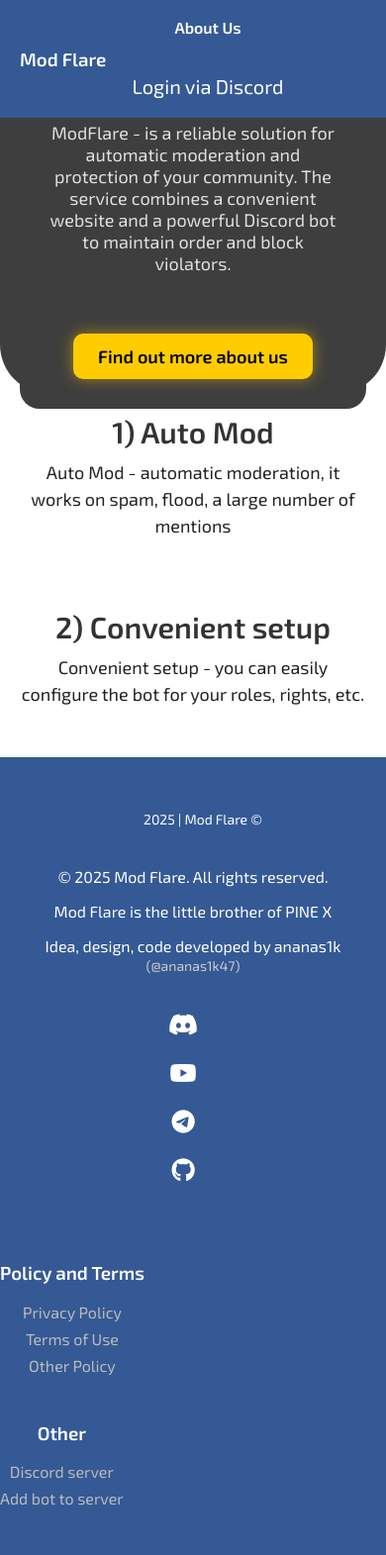
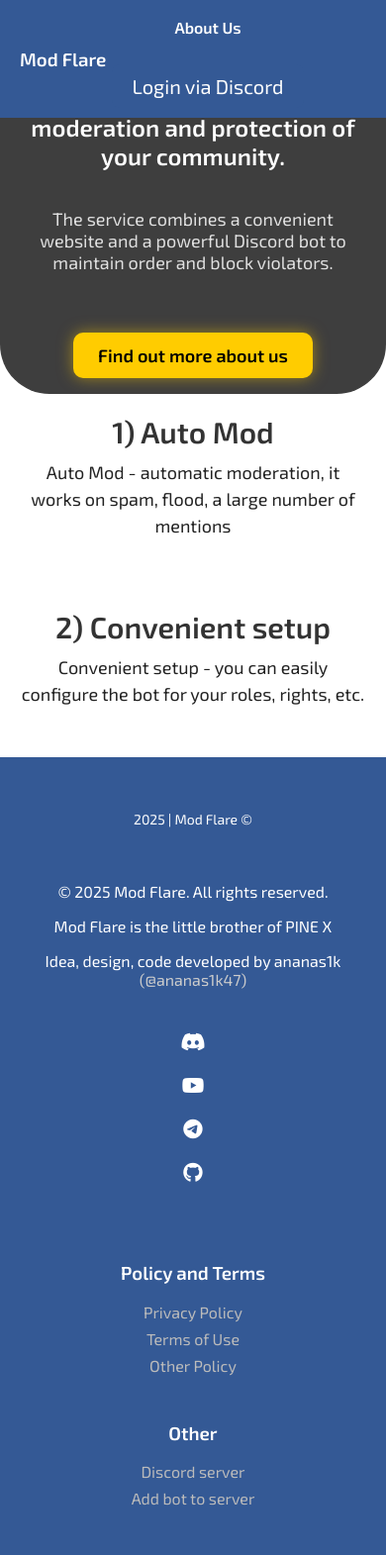
Before and after one commit to Ananas1kexe/ModFlare, a Django app: page / in a window 390 px wide. Shown: the whole page at 99% size. After the commit the page ends 1521 px from the top, so only its background shows below. Run offline with Django 5.2, Linux system fonts and the light colour scheme.

Commit message:
Add files via upload

```diff
--- a/main/templates/main/index.html
+++ b/main/templates/main/index.html
@@ -148,6 +148,7 @@
 
         .hero {
             display: flex;
+            flex-direction: column;
             justify-content: center;
             align-items: center;
             text-align: center;
@@ -155,15 +156,31 @@
             background-color: #3e3e3e;
             padding: 40px;
             position: relative;
-            flex-direction: column;
             border-bottom-right-radius: 50px;
             border-bottom-left-radius: 50px;
+            max-width: 100%;
+            overflow: hidden;
+        }
+
+        .hero h2, .hero p {
+            max-width: 650px;
+            color: white;
+        }
+        .button {
+            background-color: #ffcc00;
+            padding: 10px 20px;
+            border-radius: 10px;
+            font-weight: bold;
+            text-decoration: none;
+            color: black;
+            margin-top: 10px;
+            box-shadow: 0 0 15px rgba(255, 204, 0, 0.5);
 
         }
-
         .hero-content {
             max-width: 650px;
             padding: 30px;
+            max-height:350px;
             background-color: #3e3e3e;
 
             {% comment %} background: rgba(0, 0, 0, 0.5); {% endcomment %}
@@ -524,7 +541,34 @@
             font-size: 18px;
         }
 
-        .footer-content {
+
+        footer {
+            padding: 30px 5%;
+          }
+
+          .footer-content {
+            flex-direction: column;
+            align-items: center;
+            text-align: center;
+            gap: 15px;
+          }
+
+          .footer-left,
+          .footer-right {
+            margin: 10px 0;
+          }
+
+          .footer-columns {
+            flex-direction: column;
+            gap: 20px;
+            align-items: center;
+          }
+
+          .footer-right a {
+            font-size: 20px;
+          }
+      }
+        {% comment %} .footer-content {
             flex-direction: column;
             align-items: center;
         }
@@ -546,8 +590,8 @@
 
         .devloper {
             font-size: 14px;
-        }
-    }
+        } {% endcomment %}
+
 
 
     </style>
@@ -576,8 +620,18 @@
     </header>
 
 
+    <section class="hero">
+        {% if request.session.user %}
+        <div class="user-info">
+            <p>Welcom {{ request.session.user.username }}#{{ request.session.user.discriminator }}</p>
+        </div>
+        {% endif %}
+        <h2>ModFlare - is a reliable solution for automatic moderation and protection of your community.</h2>
+        <p>The service combines a convenient website and a powerful Discord bot to maintain order and block violators.</p>
+        <a href="about.html" class="btn">Find out more about us</a>
+    </section>
 
-    <div class="hero">
+    {% comment %} <div class="hero">
         <div class="hero-content">
             {% if request.session.user %}
             <div class="user-info">
@@ -588,7 +642,7 @@
             <p>ModFlare - is a reliable solution for automatic moderation and <br>protection of your community. The service combines a convenient website and a powerful Discord bot to maintain order and block violators.</p>
             <a href="about.html" class="btn">Find out more about us</a>
         </div>
-    </div>
+    </div> {% endcomment %}
 
     <div class="auto-mod-section">
         <h1 class="auto-mod-heading">1) Auto Mod</h1>
@@ -682,6 +736,27 @@
             </div> {% endcomment %}
         </div>
     </footer>
+    <script>
 
+
+        let lastScrollTop = 0;
+        const header = document.querySelector('header');
+
+        window.addEventListener('scroll', () => {
+            let scrollTop = window.scrolly || document.documentElement.scrollTop;
+
+            if (scrollTop > lastScrollTop) {
+                header.style.transition = 'transform 0.5s ease';
+                header.style.transform = 'translateY(-100%)';
+            } else {
+                header.style.transition = 'transform 0.5s ease';
+                header.style.transform = 'translateY(0)';
+            }
+
+            lastScrollTop = scrollTop;
+        });
+
+
+    </script>
 </body>
 </html>
```
Also changed, not shown: main/templates/main/pine_x.png (added).
